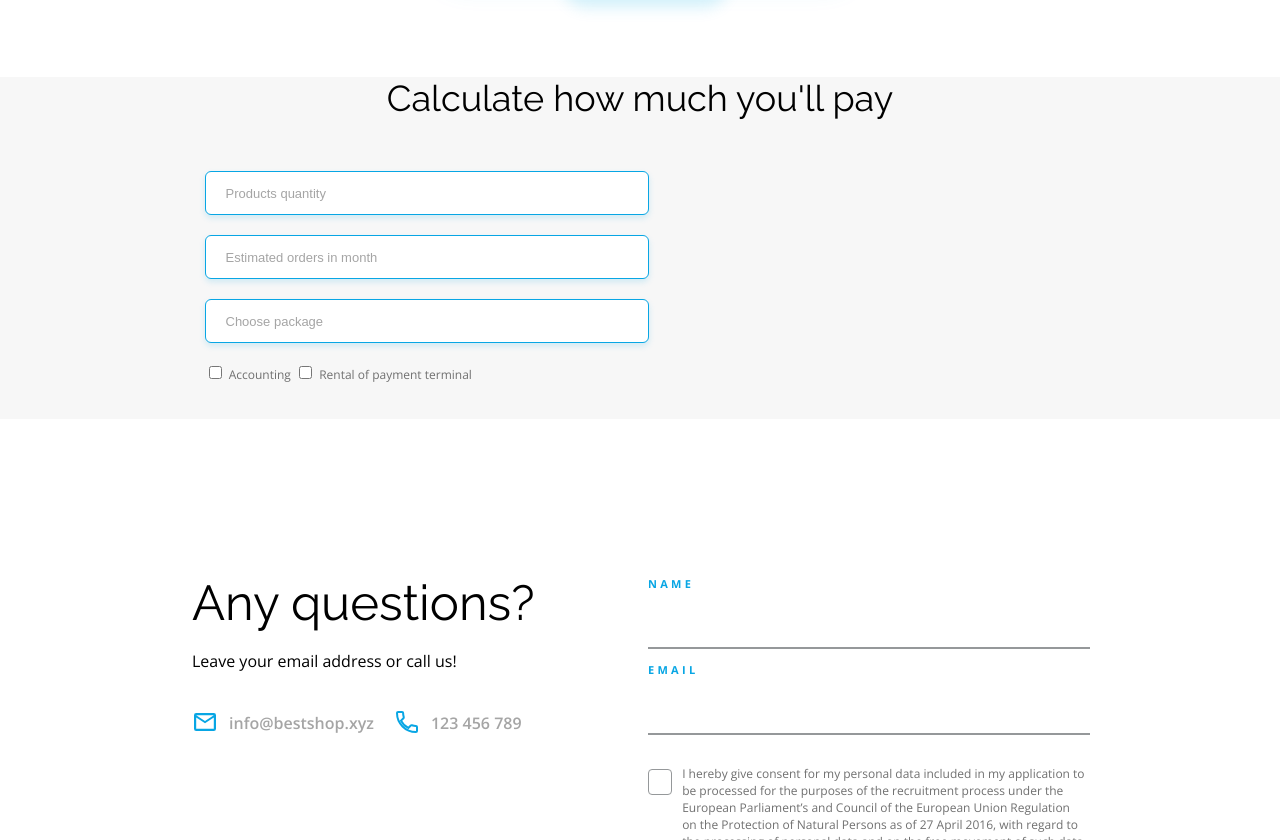
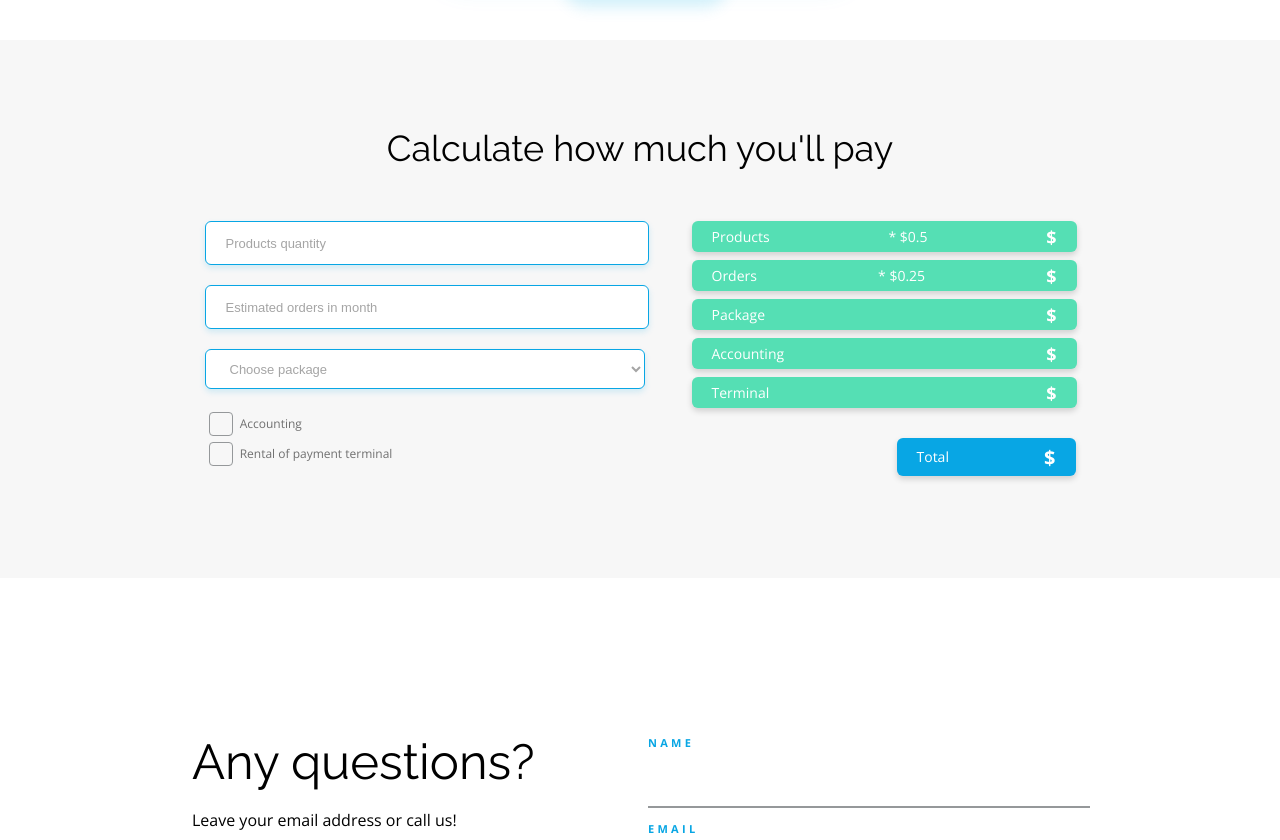
Before and after one commit to MattLukasik/BestShop, a plain HTML site: page index.html in a window 1280 px wide. Shown: the part 3500-4340 px from the top of the page. Drawn offline with nearby package versions, Linux system fonts and the light colour scheme.

Commit message:
nowe ikony, walka z dropdown manu

```diff
--- a/css/style.css
+++ b/css/style.css
@@ -655,24 +655,24 @@ li:hover > .underline {
 /*Kalkulator*/
 
 .calc_title {
-    /*width: 506px;*/
     font-family: 'Raleway', sans-serif;
     font-weight: 400;
     font-size: 2.250rem;
     line-height: 2.625rem;
     text-align: center;
     margin-bottom: 52px;
-    margin-top: 87px;
+    padding-top: 87px;
 }
 
 .calculator {
     background-color: #F7F7F7;
+    margin-top: 50px;
 }
 
 .calc {
     display: flex;
     justify-content: center;
-    margin-bottom: 109px;
+    padding-bottom: 109px;
 }
 
 
@@ -680,14 +680,12 @@ li:hover > .underline {
     width: 440px;
     height: 248px;
     margin-right: 47px;
-    /*display: flex;*/
 }
 input::placeholder {
     font-size: 0.813rem;
     line-height: 1.125rem ;
     font-weight: 400;
     color: #A5A5A5;
-    width: 100%;
 }
 
 .form_fields {
@@ -698,20 +696,127 @@ input::placeholder {
     box-shadow: 0 3px 6px #08A6E429;
     margin-bottom: 20px;
     padding-left: 20px;
+    outline: none;
 }
+.selector {
+    font-size: 0.813rem;
+    line-height: 1.125rem ;
+    font-weight: 400;
+    color: #A5A5A5;
+    width: 420px;
+    height: 40px;
+    border: 1px solid var(--color-blue);
+    border-radius: 6px;
+    box-shadow: 0 3px 6px #08A6E429;
+    margin-bottom: 20px;
+    padding-left: 20px;
+    outline: none;
+    background-color: var(--color-white);
+    position: relative;
+    z-index: 10;
+    background-image: url("./assets/Arrow Down.svg");
+    background-position:80% center;
+
+}
+
+
+    /*background: transparent;*/
+/*position: relative;*/
+/*z-index: 10;*/
+
+
 
 .account,.rental {
     font-weight: 400;
     color: #707070;
     font-size: 0.750rem;
+    text-align: center;
+    line-height: 1rem;
+}
+.inputs>input[type="checkbox"]{
+    -webkit-appearance: none;
+    -moz-appearance:    none;
+    appearance:         none;
+
+    width: 24px;
+    height: 24px;
+    outline: none;
+    display: inline-block;
+    vertical-align: middle;
+    border-radius: 4px;
+    border: 1px solid #95989A;
+    position: relative;
 }
 
+input.check:checked:after {
+    content: "";
+    width: 12px;
+    height: 11px;
+    display: block;
+    background-image: url("../assets/Checkmark.svg");
+    visibility: visible;
+    position: absolute;
+    top: 30%;
+    right: 25%;
+}
 
 .outputs {
     width: 384px;
     height: 247px;
 }
 
+.results {
+    width: 385px;
+    height: 31px;
+    background-color: #55DFB4;
+    border-radius: 6px;
+    box-shadow: 0 3px 6px #00000029;
+    margin-bottom: 8px;
+    color: var(--color-white);
+    display: flex;
+    justify-content: space-between;
+}
+
+.item, .source {
+    font-size: 0.875rem;
+    line-height: 1.188rem;
+    font-weight: 400;
+    margin: 6px 0 6px 20px;
+}
+
+.item {
+    /*width: 58px;*/
+}
+.source {
+    margin: 6px auto;
+}
+
+
+.result {
+    font-size: 1.125rem;
+    line-height: 1.5rem;
+    font-weight: 700;
+    margin: 4px 20px 3px 0;
+}
+
+.total {
+    width: 179px;
+    height: 38px;
+    background-color: var(--color-blue);
+    margin-top: 22px;
+    float: right;
+}
+.total .item {
+    margin-top: 9.23px;
+    margin-bottom: 9.77px;
+}
+
+.total .result {
+    font-size: 1.250rem;
+    line-height: 1.688rem;
+    margin: 6px 20px 5px 0;
+
+}
 
 /*Koniec kalkulatora*/
 
@@ -840,9 +945,7 @@ input::placeholder {
 .rodo input {
     width: 24px;
     height: 24px;
-    margin: 4px 10px 0 0;
     visibility: hidden;
-    border-radius: 4px;
     position: absolute;
 }
 .rodo label {
@@ -862,8 +965,8 @@ input.checkbox_edit:checked:after {
     height: 11px;
     background-image: url("../assets/Checkmark.svg");
     position: absolute;
-    top: 35%;
-    right: 25%;
+    top: 37%;
+    right: 33%;
 
 }
 /*Koniec sekcji 6*/
--- a/index.html
+++ b/index.html
@@ -180,13 +180,48 @@
                 <form class="inputs">
                     <input type="number" placeholder="Products quantity" class="form_fields"/>
                     <input type="number" placeholder="Estimated orders in month" class="form_fields"/>
-                    <input type="" placeholder="Choose package" class="form_fields"/>
-                    <input type="checkbox" id="accaunt" class=""/>
-                    <label for="accaunt" class="account">Accounting</label>
-                    <input type="checkbox" id="rental" class=""/>
+                    <div class="custom-select">
+                        <select class="selector" style="width:440px;">
+                            <option value="0">Choose package</option>
+                            <option value="1">Basic</option>
+                            <option value="2">Professional</option>
+                            <option value="3">Premium</option>
+                        </select>
+                    </div>
+                    <input type="checkbox" id="accaunt" class="check"/>
+                    <label for="accaunt" class="account">Accounting</label><br>
+                    <input type="checkbox" id="rental" class="check"/>
                     <label for="rental" class="rental">Rental of payment terminal</label>
                 </form>
-                <div class="outputs"></div>
+                <div class="outputs">
+                    <div class="results">
+                        <div class="item">Products</div>
+                        <div class="source"> * $0.5</div>
+                        <div class="result">$</div>
+                    </div>
+                    <div class="results">
+                        <div class="item">Orders</div>
+                        <div class="source"> * $0.25</div>
+                        <div class="result">$</div>
+                    </div>
+                    <div class="results">
+                        <div class="item">Package</div>
+                        <div class="source"></div>
+                        <div class="result">$</div>
+                    </div>
+                    <div class="results">
+                        <div class="item">Accounting</div>
+                        <div class="result">$</div>
+                    </div>
+                    <div class="results">
+                        <div class="item">Terminal</div>
+                        <div class="result">$</div>
+                    </div>
+                    <div class="results total">
+                        <div class="item">Total</div>
+                        <div class="result">$</div>
+                    </div>
+                </div>
             </div>
         </div>
         <div class="container cont_sec_6">
```
Also changed, not shown: assets/Arrow Down.svg (added), assets/Arrow Up.svg (added), css/assets/Arrow Down.svg (added).
